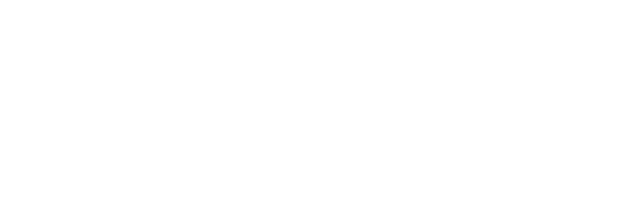
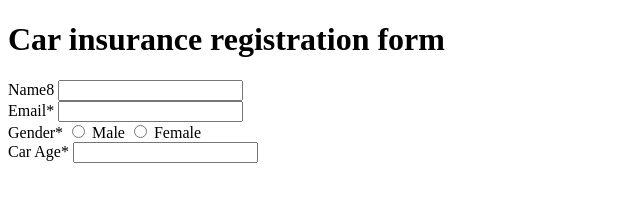
Before and after one commit to acciojob/car-insurance-form-bharath1617, a website: page main.html in a window 1280 px wide. Shown: the whole page, without its empty margins (0-640 px from the left). Drawn offline with Linux system fonts and the light colour scheme.

Commit message:
created a submission

```diff
--- a/main.html
+++ b/main.html
@@ -10,7 +10,27 @@
 	<!-- the entire body must be written by student -->
     <script type="text/javascript" src="./script.js">
 </script>
+    <h1>Car insurance registration form</h1>
+	<div>
+	<label for="name">Name8</label>
+	<input type="text" id="name">
+		</div>
+	<div>
+	<label for="email">Email*</label>
+	<input type="email" id="email">
+		</div>
+	<div>
+	<label for="gender">Gender*</label>
+	<input type="radio" id="gender"> Male
+	<input type="radio" id="gender"> Female
+		</div>
+	<div>
 
+
+	<div>
+		<label for="age">Car Age*</label>
+	    <input type="number" id="age">
+	</div>
 </body>
 
 </html>
```
